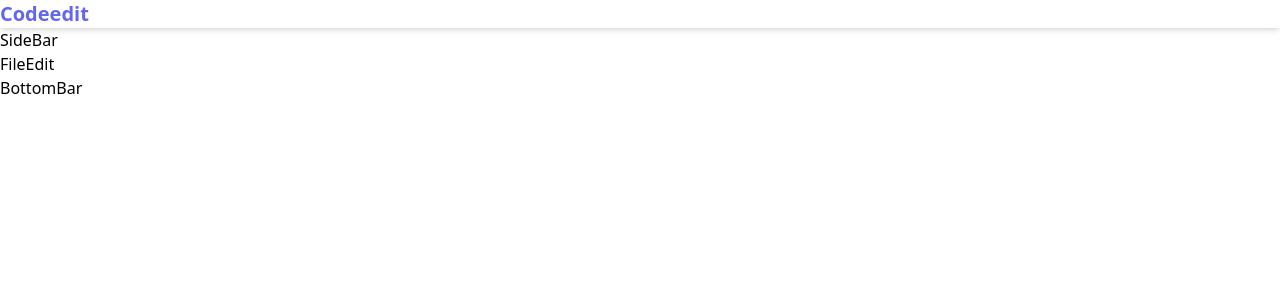
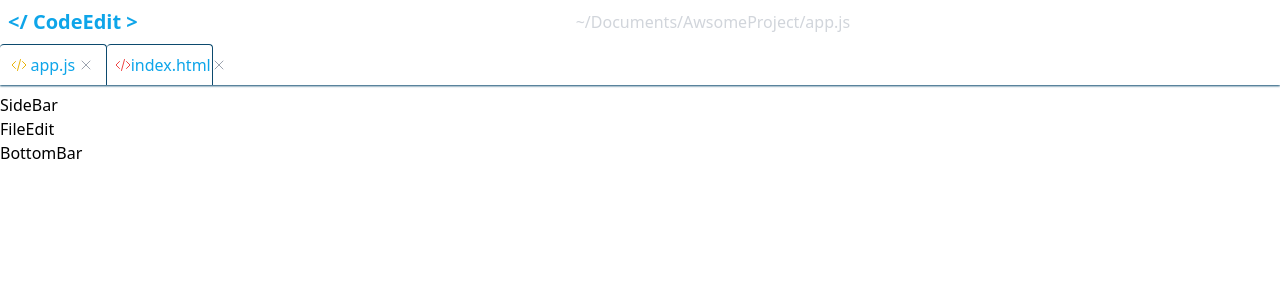
Before and after one commit to OthDr/Codedit, a React (Vite) app: page /file in a window 1280 px wide. Shown: the top 300 px of the page. Built offline with nearby package versions, Linux system fonts and the light colour scheme.

Commit message:
feat(component): add example of opened files

```diff
--- a/src/components/main/inc/TopBar.jsx
+++ b/src/components/main/inc/TopBar.jsx
@@ -1,12 +1,94 @@
-import React from 'react'
+import React from 'react';
 
 const TopBar = () => {
-    return (
-        <div className='w-full shadow-md'>
-            <h1 className='w-fit text-left font-bold text-xl text-indigo-500'>Codeedit </h1>
+  return (
+    <nav className="w-full shadow-sm shadow-sky-900 mb-2">
+      <div className="flex items-center">
+        {/* Title Section */}
+        <h1 className="w-fit text-left font-bold text-xl p-2 text-sky-500">
+          {'</ '}CodeEdit{' >'}
+        </h1>
+        {/* Project Directory Section */}
+        <div className="flex-auto text-gray-300 flex justify-center">
+          <span>~/Documents/AwsomeProject/app.js</span>
+        </div>
+      </div>
 
+      {/* Opened Files Section */}
+      <div className="flex justify-start items-center">
+        <div className="flex justify-evenly items-center w-1/12 p-2 border-t border-r border-sky-900 rounded-t">
+          <span>
+            <svg
+              xmlns="http://www.w3.org/2000/svg"
+              fill="none"
+              viewBox="0 0 24 24"
+              strokeWidth={1.5}
+              stroke="currentColor"
+              className="w-4 h-4 text-yellow-500"
+            >
+              <path
+                strokeLinecap="round"
+                strokeLinejoin="round"
+                d="M17.25 6.75L22.5 12l-5.25 5.25m-10.5 0L1.5 12l5.25-5.25m7.5-3l-4.5 16.5"
+              />
+            </svg>
+          </span>
+          <span className="text-sky-500 stroke-1">app.js</span>
+          <span>
+            <svg
+              xmlns="http://www.w3.org/2000/svg"
+              fill="none"
+              viewBox="0 0 24 24"
+              strokeWidth={1.5}
+              stroke="currentColor"
+              className="w-4 h-4 text-gray-400"
+            >
+              <path
+                strokeLinecap="round"
+                strokeLinejoin="round"
+                d="M6 18L18 6M6 6l12 12"
+              />
+            </svg>
+          </span>
         </div>
-    )
-}
+        <div className="flex justify-evenly items-center w-1/12 p-2 border-t border-r border-sky-900 rounded-t">
+          <span>
+            <svg
+              xmlns="http://www.w3.org/2000/svg"
+              fill="none"
+              viewBox="0 0 24 24"
+              strokeWidth={1.5}
+              stroke="currentColor"
+              className="w-4 h-4 text-red-500"
+            >
+              <path
+                strokeLinecap="round"
+                strokeLinejoin="round"
+                d="M17.25 6.75L22.5 12l-5.25 5.25m-10.5 0L1.5 12l5.25-5.25m7.5-3l-4.5 16.5"
+              />
+            </svg>
+          </span>
+          <span className="text-sky-500">index.html</span>
+          <span>
+            <svg
+              xmlns="http://www.w3.org/2000/svg"
+              fill="none"
+              viewBox="0 0 24 24"
+              strokeWidth={1.5}
+              stroke="currentColor"
+              className="w-4 h-4 text-gray-400"
+            >
+              <path
+                strokeLinecap="round"
+                strokeLinejoin="round"
+                d="M6 18L18 6M6 6l12 12"
+              />
+            </svg>
+          </span>
+        </div>
+      </div>
+    </nav>
+  );
+};
 
-export default TopBar
+export default TopBar;
```
